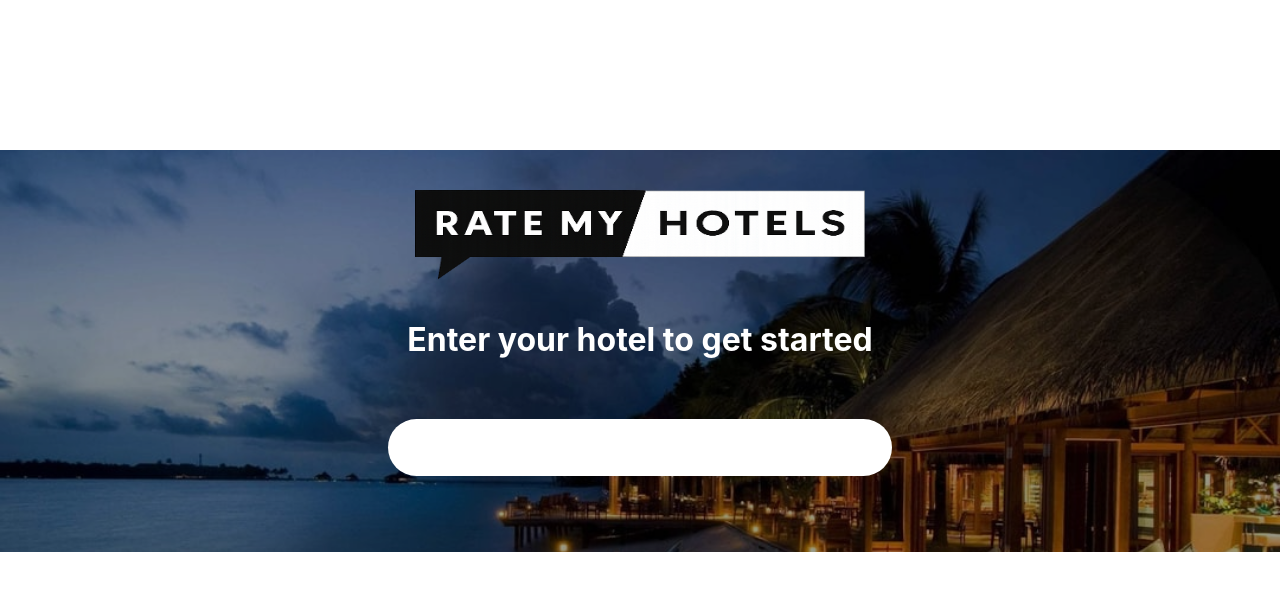
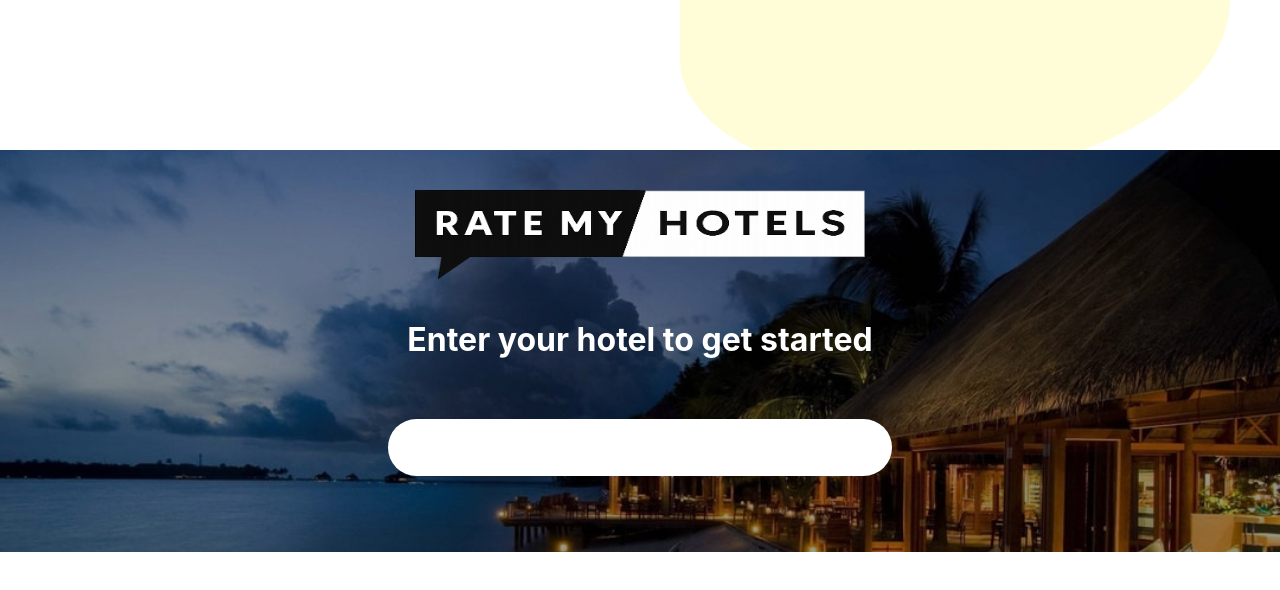
Before and after one commit to FranThe3rd/Rate-My-Hotels, a React (Create React App) app: page / in a window 1280 px wide. Shown: the top 590 px of the page. Built offline with nearby package versions, Linux system fonts and the light colour scheme.

Commit message:
added styling to it" git push "

```diff
--- a/src/pages/home.css
+++ b/src/pages/home.css
@@ -1,3 +1,26 @@
+.sun {
+    width: 550px;
+    height: 300px;
+    background: rgba(255, 242, 0, 0.152);
+
+    position: fixed;
+    top: -120px;   /* move half outside the screen vertically */
+    right: 50px; /* move half outside horizontally */
+
+    border-bottom-left-radius: 40%;
+    border-bottom-right-radius: 60%;
+
+
+
+
+
+
+
+
+}
+
+
+
 .hotel-img-container {
     position: relative;
     max-width: 100%;
--- a/src/pages/home.jsx
+++ b/src/pages/home.jsx
@@ -5,6 +5,8 @@ import hotel from '../assets/hotel-background.jpg'
 export const Home = () => {
   return (
     <div className="home">
+      <div class="sun"></div>
+
 
       <div className="hotel-img-container"
             style={{ backgroundImage: `url(${hotel})` }}
```
